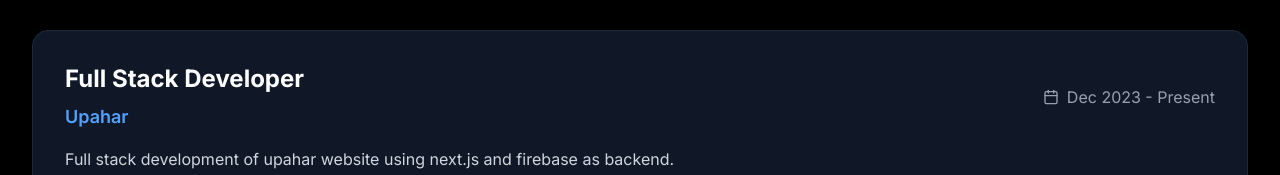
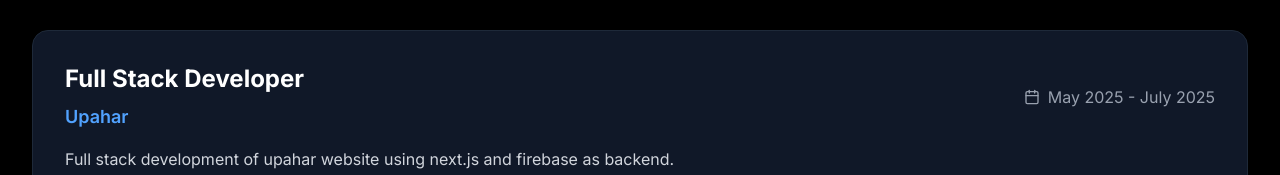
Before and after one commit to pandey8369/portfolio, a Next.js app: page /about in a window 1280 px wide. Shown: the part 1919-2094 px from the top of the page. Built offline with nearby package versions, Linux system fonts and the light colour scheme.

Commit message:
Update AboutSection.js

```diff
--- a/components/AboutSection.js
+++ b/components/AboutSection.js
@@ -53,7 +53,7 @@
     achievements: ['Full stack development', 'Shopify website maintenance', 'CAMIA platform management']
   },
   {
-    year: 'Dec 2023 - Present',
+    year: 'May 2025 - July 2025',
     title: 'Full Stack Developer',
     company: 'Upahar',
     description: 'Full stack development of upahar website using next.js and firebase as backend.',
```
